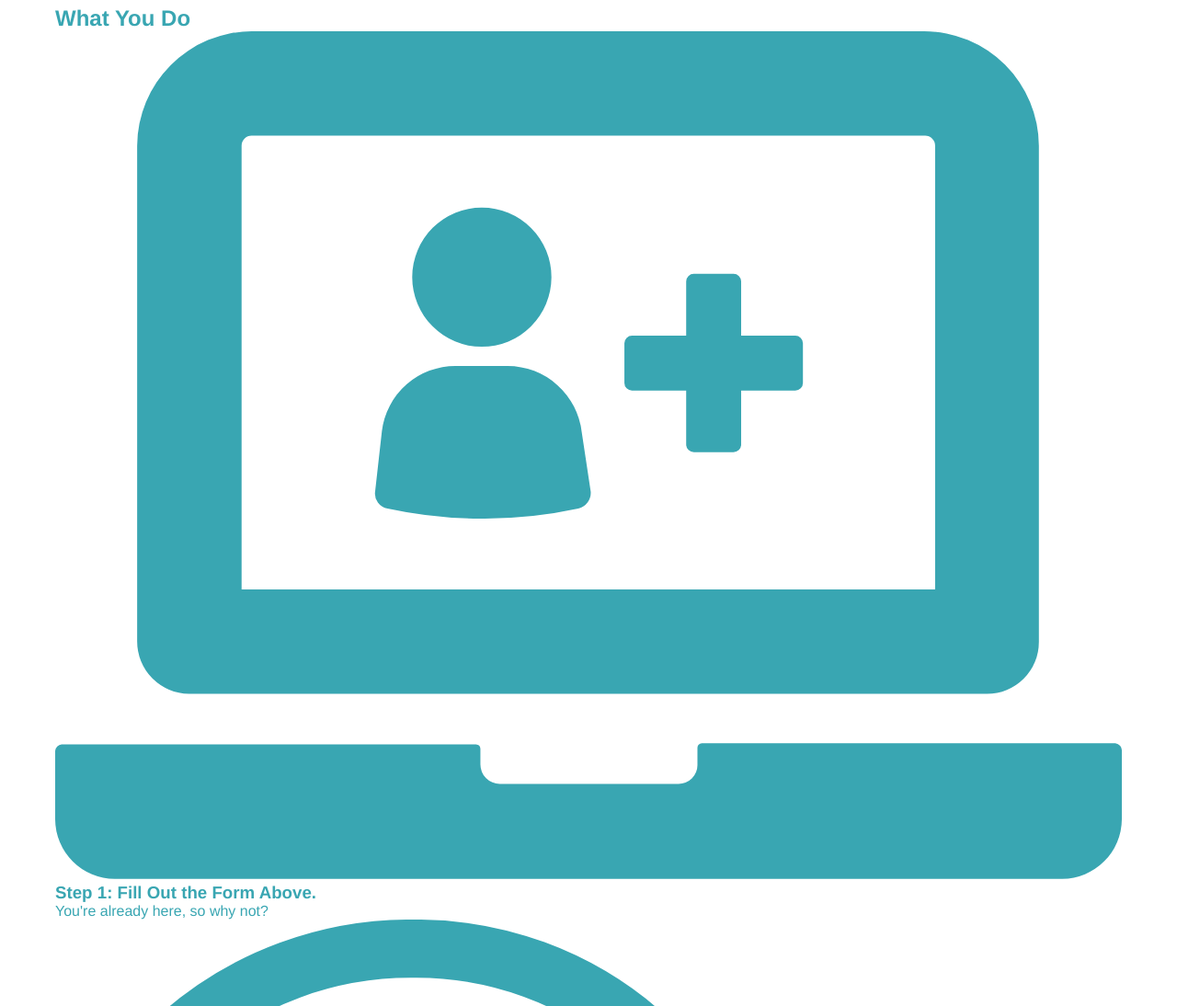
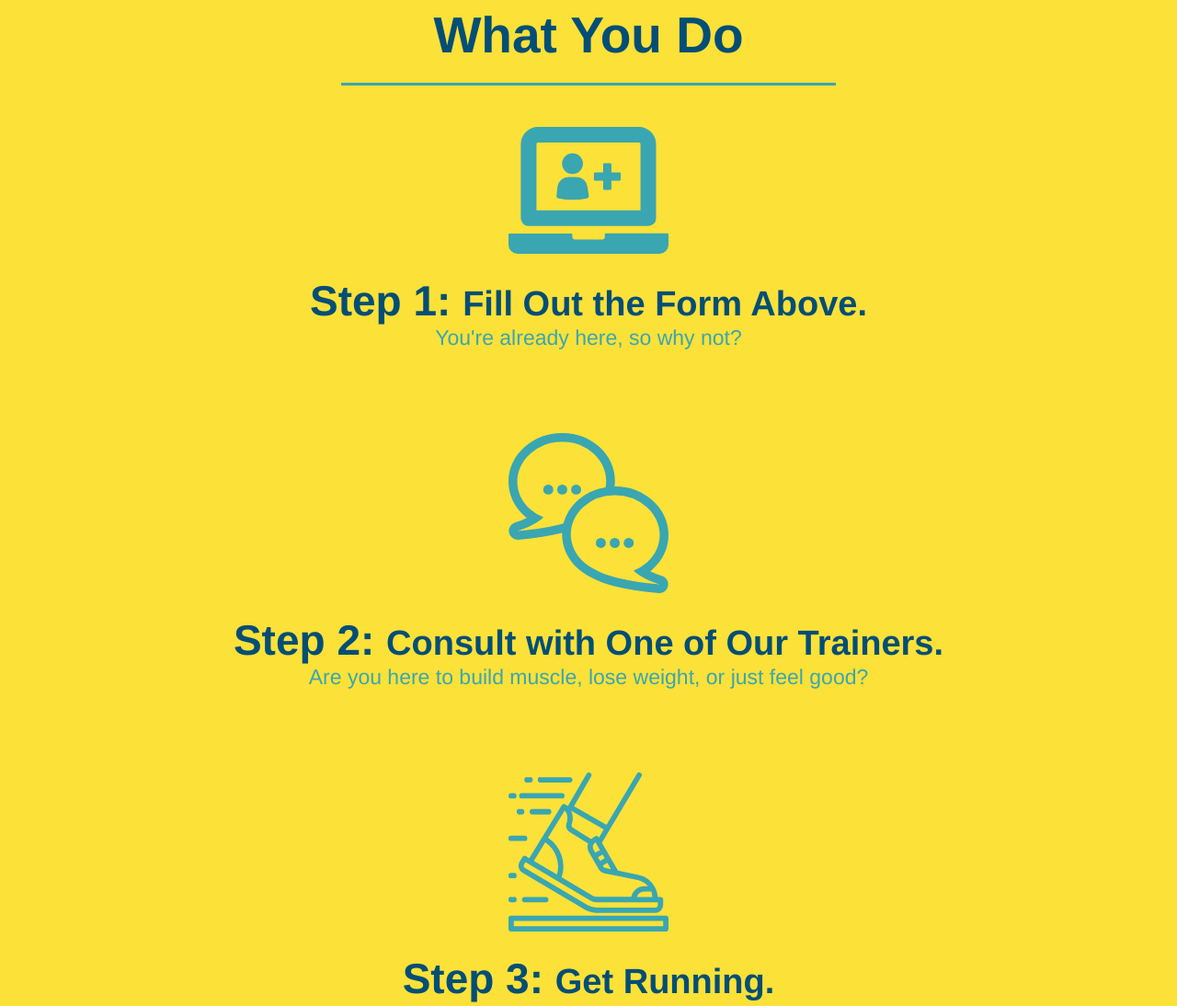
Before and after one commit to j-maclellan/run-buddy, a plain HTML site: page index.html in a window 1280 px wide. Shown: the part 1040-2134 px from the top of the page at 92% size. Drawn offline with Linux system fonts and the light colour scheme.

Commit message:
style what you do section

```diff
--- a/assets/css/style.css
+++ b/assets/css/style.css
@@ -130,17 +130,6 @@ section {
     text-align: center;
 }
 
-.intro h2 {
-    font-size: 55px;
-    color: #024e76;
-    margin-bottom: 35px;
-    padding: 0 100px 20px 100px;
-    border-bottom: 3px solid;
-    border-color: #fce138;
-    /* add this alongside your other declarations */
-    display: inline-block;
-}
-
 .intro p {
     line-height: 1.7;
     color: #39a6b2;
@@ -149,3 +138,48 @@ section {
     /* add this alongside your other declarations */
     margin: 0 auto;
 }
+
+.steps {
+    text-align: center;
+    background: #fce138;
+}
+
+.section-title {
+    font-size: 55px;
+    color: #024e76;
+    margin-bottom: 35px;
+    padding: 0 100px 20px 100px;
+    display: inline-block;
+    border-bottom: 3px solid;
+}
+
+.primary-border {
+    border-color: #fce138;
+}
+
+.secondary-border {
+    border-color: #39a6b2;
+}
+
+.steps div {
+    margin-bottom: 80px;
+}
+
+.steps img {
+    width: 15%;
+    margin: 10px 0;
+}
+.steps h3 {
+    color:  #024e76;
+    font-size: 46px;
+    margin-top: 10px;
+}
+
+.steps p {
+    color: #39a6b2;
+    font-size: 23px;
+}
+
+.steps span {
+    font-size: 38px;
+}
--- a/index.html
+++ b/index.html
@@ -73,38 +73,38 @@
 
   <!-- "what we do" section -->
   <section id="what-we-do" class="intro">
-    <h2>What We Do</h2>
+    <h2 class="section-title primary-border">What We Do</h2>
     <p>
       Lorem ipsum, dolor sit amet consectetur adipisicing elit. Recusandae soluta voluptate tempore dolorem nulla dignissimos omnis voluptas deserunt odit veritatis excepturi, expedita ex. Placeat ducimus ad quibusdam nam officia nesciunt!
     </p>
   </section>
 
   <!-- "what you do" section -->
-  <section id="what-you-do">
-    <h2>What You Do</h2>
+  <section id="what-you-do" class="steps">
+    <h2 class="section-title secondary-border">What You Do</h2>
 
     <div>
       <!-- Inser this img element -->
       <img src="./assets/images/step-1.svg" alt="" />
-      <h3>Step 1: Fill Out the Form Above.</h3>
+      <h3>Step 1: <span>Fill Out the Form Above.</span></h3>
       <p>You're already here, so why not?</p>
     </div>
 
     <div>
       <img src="./assets/images/step-2.svg" alt="" />
-      <h3>Step 2: Consult with One of Our Trainers.</h3>
+      <h3>Step 2: <span>Consult with One of Our Trainers.</span></h3>
       <p>Are you here to build muscle, lose weight, or just feel good?</p>
     </div>
 
     <div>
       <img src="./assets/images/step-3.svg" alt="" />
-      <h3>Step 3: Get Running.</h3>
+      <h3>Step 3: <span>Get Running.</span></h3>
       <p>Hit the ground running (literally) once your trainer lays out your plan.</p>
     </div>
 
     <div>
       <img src="./assets/images/step-4.svg" alt="" />
-      <h3>Step 4: See Results.</h3>
+      <h3>Step 4: <span>See Results.</span></h3>
       <p>Bi-weekly checkins with your trainer will keep you focused.</p>
     </div>
 
```
